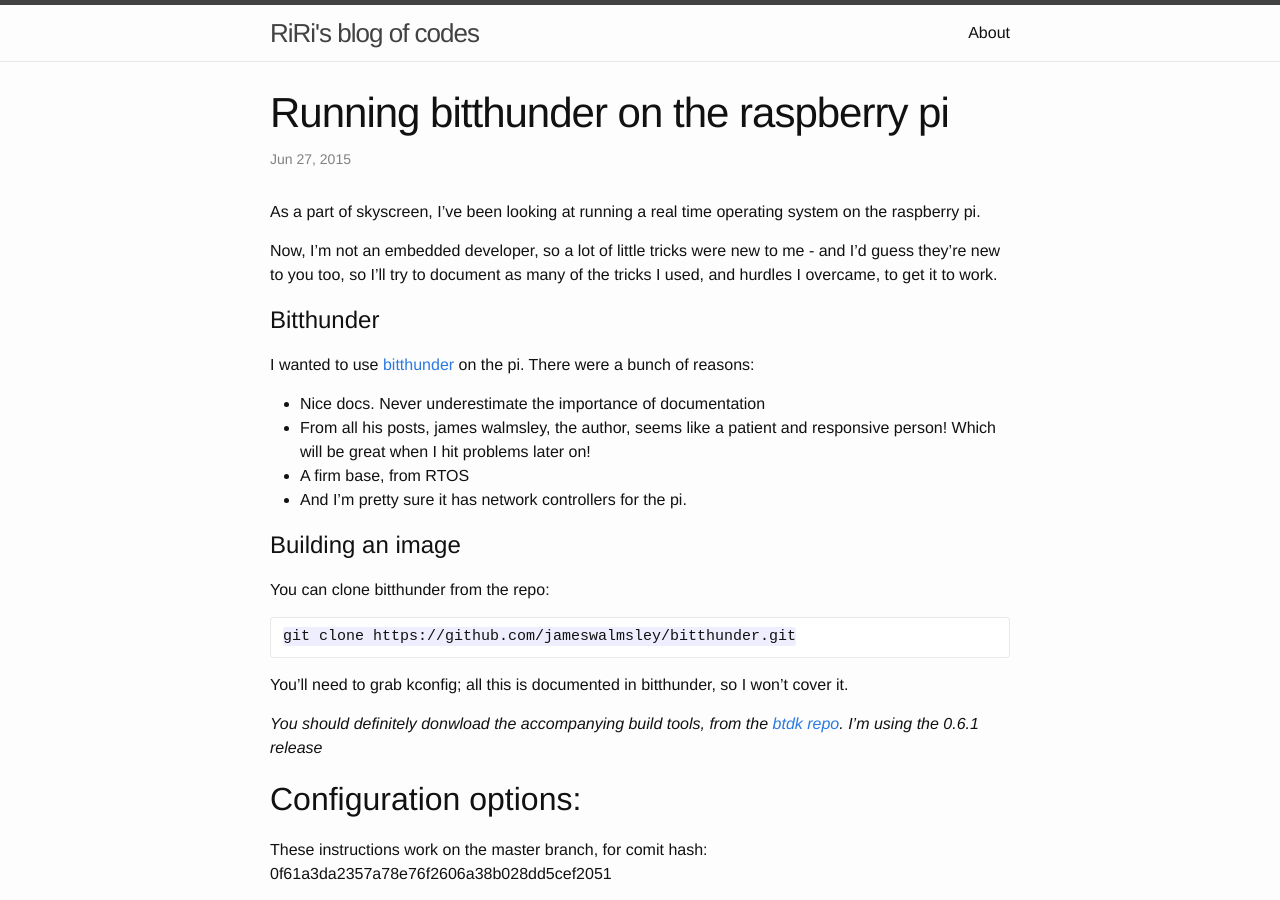
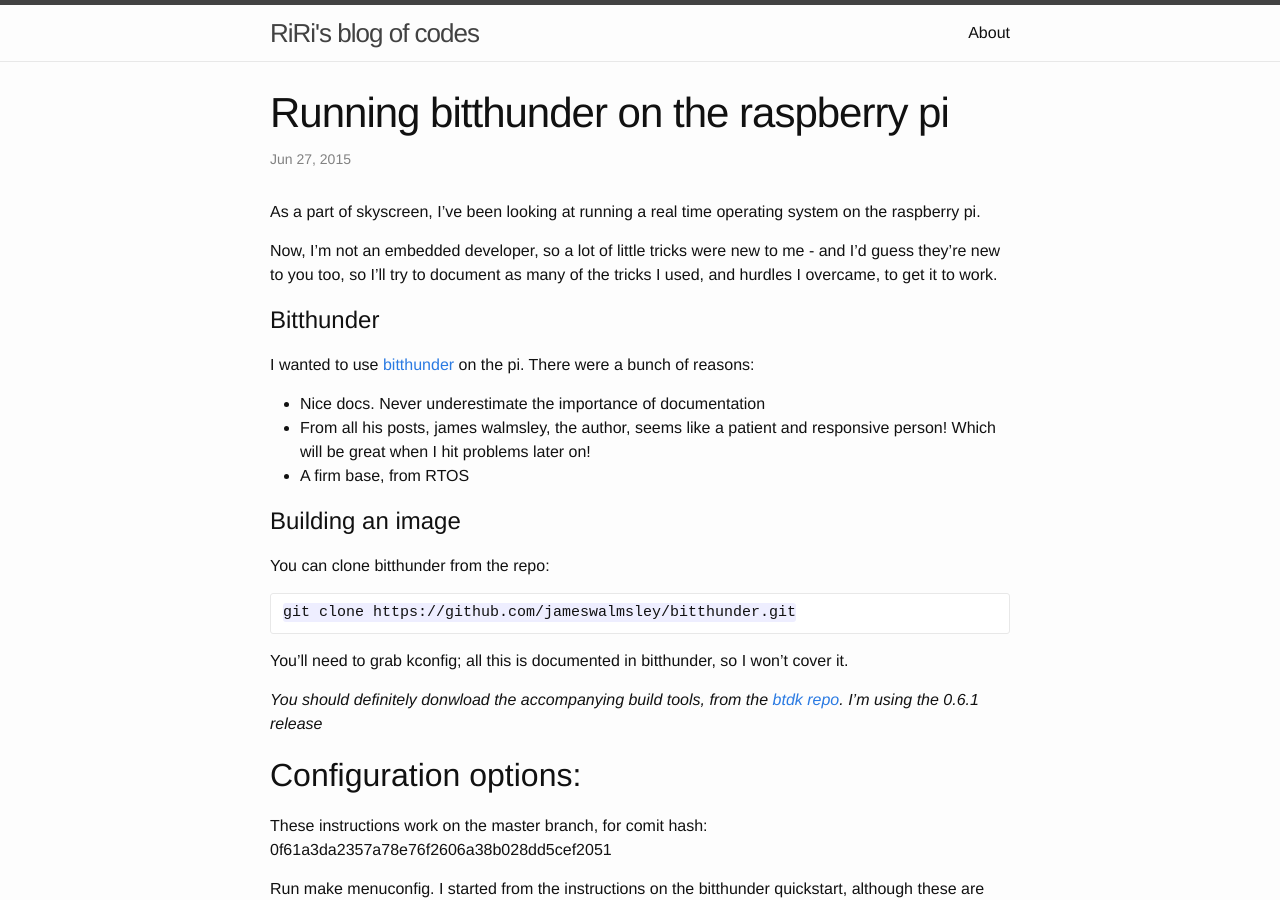
Before and after one commit to ririw/ririw.github.io, a Jekyll site: the page built from _posts/2015-06-27-raspberry-pi-bitthunder.markdown, in a window 1280 px wide and 900 px high. Built offline with Jekyll 4.4.1, drawn with Linux system fonts in a browser that asks for light colours.

Commit message:
removed silly words

```diff
--- a/_posts/2015-06-27-raspberry-pi-bitthunder.markdown
+++ b/_posts/2015-06-27-raspberry-pi-bitthunder.markdown
@@ -15,7 +15,6 @@ I wanted to use [bitthunder](https://github.com/jameswalmsley/bitthunder) on the
 - Nice docs. Never underestimate the importance of documentation
 - From all his posts, james walmsley, the author, seems like a patient and responsive person! Which will be great when I hit problems later on!
 - A firm base, from RTOS
-- And I'm pretty sure it has network controllers for the pi.
 
 # Building an image
 
```
